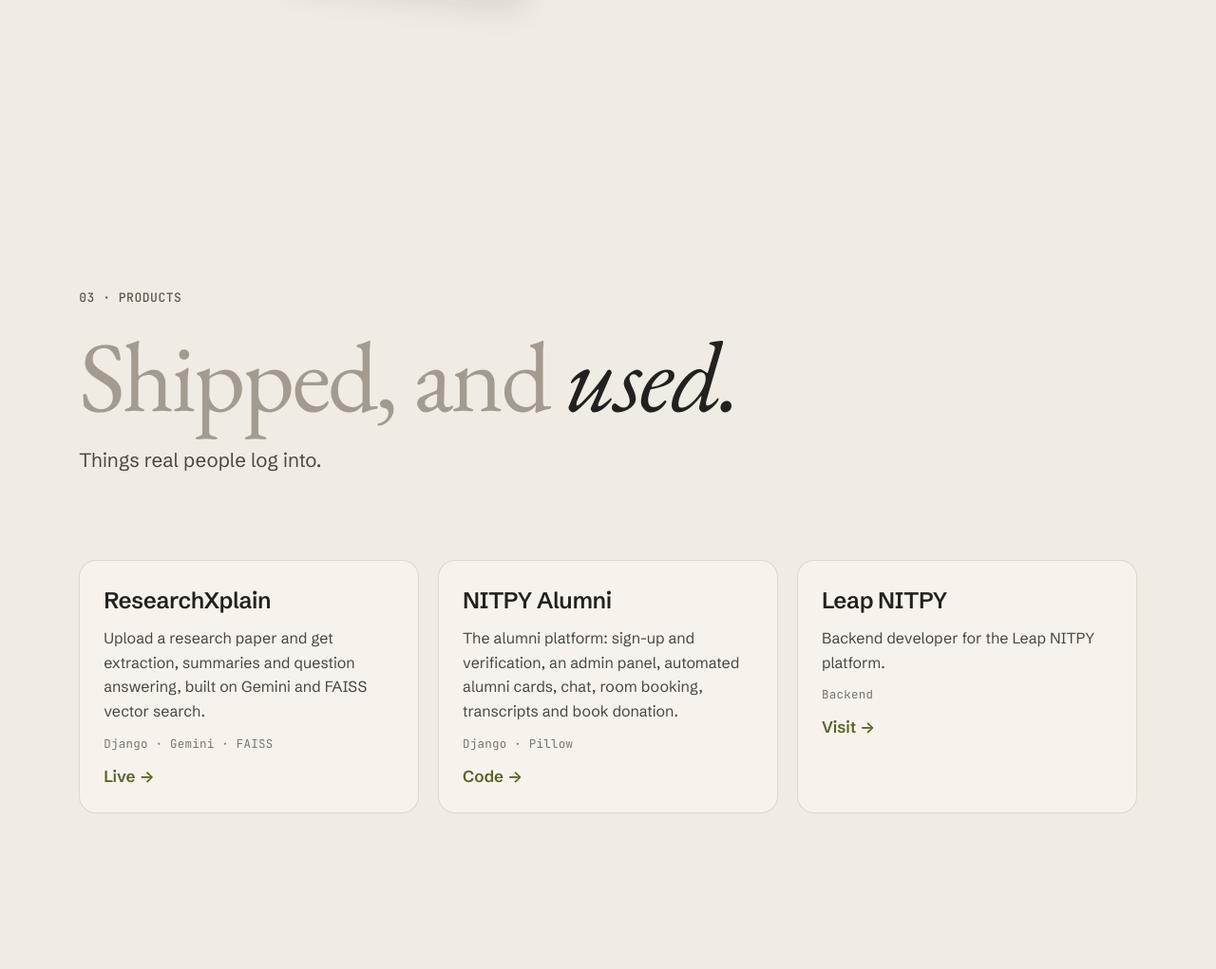
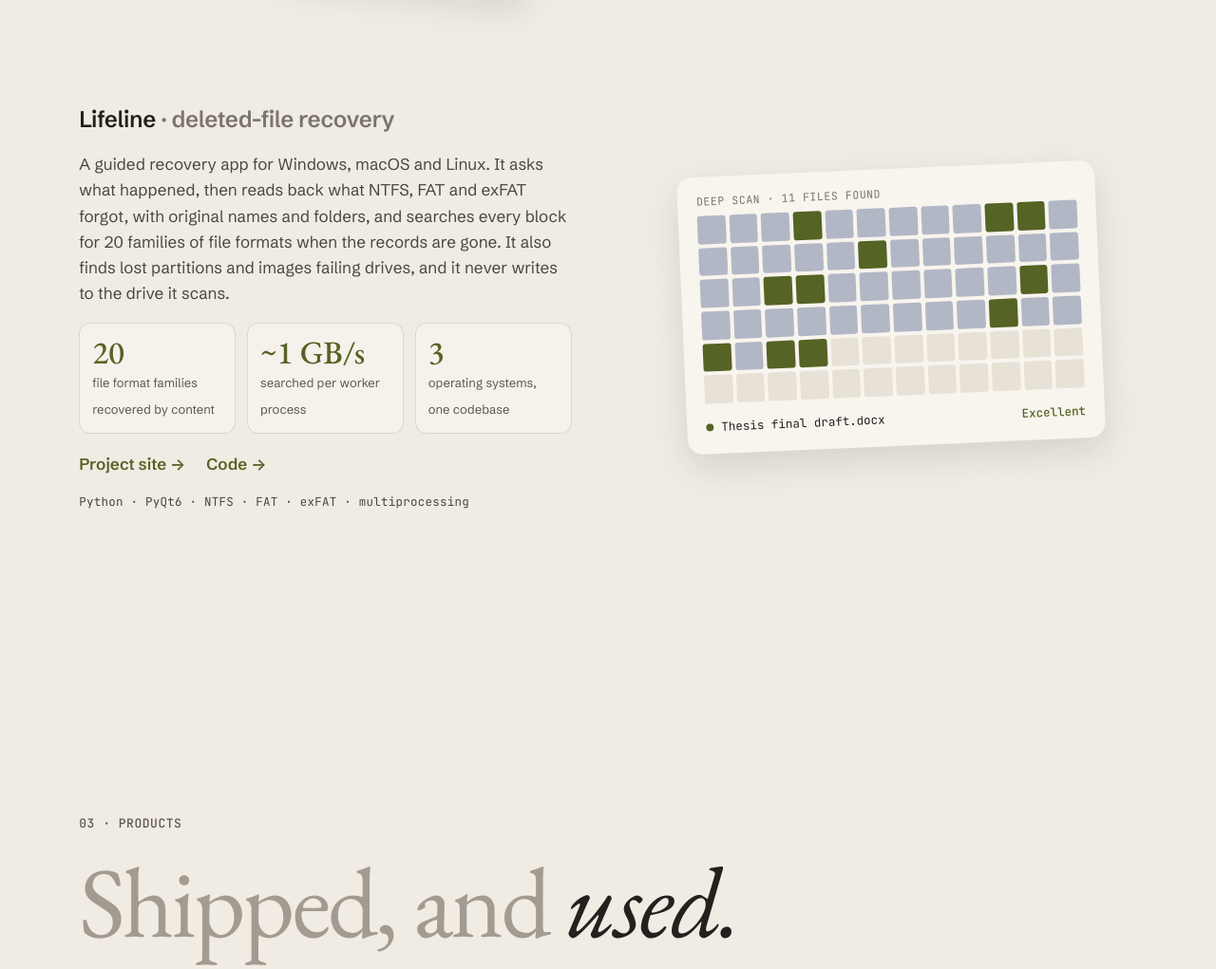
Before and after one commit to Ojas1024/ojas1024.github.io, a plain HTML site: page index.html in a window 1280 px wide. Shown: the part 3822-4843 px from the top of the page at 95% size. Drawn offline with nearby package versions, Linux system fonts and the light colour scheme.

Commit message:
Add Lifeline to Systems
Co-Authored-By: Claude Opus 5.5 <noreply@anthropic.com>

```diff
--- a/index.html
+++ b/index.html
@@ -137,7 +137,7 @@
   <div class="chapter-head">
     <p class="num">02 · Systems</p>
     <h2 class="display reveal"><span class="grey">Close to</span> <em>the metal.</em></h2>
-    <p class="sub reveal">Interpreters without heaps, databases without trade-offs, and backends that stay fast.</p>
+    <p class="sub reveal">Interpreters without heaps, databases without trade-offs, and a way back for files you thought were gone.</p>
   </div>
 
   <article class="feature">
@@ -170,6 +170,27 @@
         <div class="card model tilt" style="--r:4deg" data-depth="20"><b>Document</b><span>{"tags": ["ml", "db"]}</span></div>
         <div class="card model tilt" style="--r:-2deg" data-depth="26"><b>Graph</b><span>(a)-[:CITES]-&gt;(b)</span></div>
         <div class="card model tilt" style="--r:6deg" data-depth="14"><b>Vector</b><span>k-NN · cosine 0.93</span></div>
+      </div>
+    </figure>
+  </article>
+
+  <article class="feature">
+    <div class="feature-copy reveal">
+      <h3>Lifeline <span class="dim">· deleted-file recovery</span></h3>
+      <p>A guided recovery app for Windows, macOS and Linux. It asks what happened, then reads back what NTFS, FAT and exFAT forgot, with original names and folders, and searches every block for 20 families of file formats when the records are gone. It also finds lost partitions and images failing drives, and it never writes to the drive it scans.</p>
+      <ul class="facts">
+        <li><b>20</b><span>file format families recovered by content</span></li>
+        <li><b>~1 GB/s</b><span>searched per worker process</span></li>
+        <li><b>3</b><span>operating systems, one codebase</span></li>
+      </ul>
+      <p class="links-row"><a class="link" href="https://ojas1024.github.io/LifeLine/">Project site →</a><a class="link" href="https://github.com/Ojas1024/LifeLine">Code →</a></p>
+      <p class="stack">Python · PyQt6 · NTFS · FAT · exFAT · multiprocessing</p>
+    </div>
+    <figure class="feature-visual reveal" aria-hidden="true">
+      <div class="card diskmap tilt" style="--r:-2.5deg" data-depth="14">
+        <p class="chart-title">deep scan · 11 files found</p>
+        <div class="cells"><i class="s"></i><i class="s"></i><i class="s"></i><i class="f"></i><i class="s"></i><i class="s"></i><i class="s"></i><i class="s"></i><i class="s"></i><i class="f"></i><i class="f"></i><i class="s"></i><i class="s"></i><i class="s"></i><i class="s"></i><i class="s"></i><i class="s"></i><i class="f"></i><i class="s"></i><i class="s"></i><i class="s"></i><i class="s"></i><i class="s"></i><i class="s"></i><i class="s"></i><i class="s"></i><i class="f"></i><i class="f"></i><i class="s"></i><i class="s"></i><i class="s"></i><i class="s"></i><i class="s"></i><i class="s"></i><i class="f"></i><i class="s"></i><i class="s"></i><i class="s"></i><i class="s"></i><i class="s"></i><i class="s"></i><i class="s"></i><i class="s"></i><i class="s"></i><i class="s"></i><i class="f"></i><i class="s"></i><i class="s"></i><i class="f"></i><i class="s"></i><i class="f"></i><i class="f"></i><i></i><i></i><i></i><i></i><i></i><i></i><i></i><i></i><i></i><i></i><i></i><i></i><i></i><i></i><i></i><i></i><i></i><i></i><i></i><i></i></div>
+        <p class="found"><span class="ok-dot"></span>Thesis final draft.docx <b>Excellent</b></p>
       </div>
     </figure>
   </article>
@@ -239,7 +260,7 @@
 
 <footer class="footer">
   <span>© 2026 Ojas Gupta</span>
-  <nav><a href="https://github.com/Ojas1024">GitHub</a><a href="https://www.linkedin.com/in/gupta-ojas/">LinkedIn</a><a href="https://ojas1024.github.io/plu-ggn-unlearning/">PLU-GGN</a></nav>
+  <nav><a href="https://github.com/Ojas1024">GitHub</a><a href="https://www.linkedin.com/in/gupta-ojas/">LinkedIn</a><a href="https://ojas1024.github.io/plu-ggn-unlearning/">PLU-GGN</a><a href="https://ojas1024.github.io/LifeLine/">Lifeline</a></nav>
 </footer>
 <script src="main.js"></script>
 </body>
--- a/style.css
+++ b/style.css
@@ -166,6 +166,17 @@ h3 { font: 600 24px/1.25 var(--sans); color: var(--ink); letter-spacing: -.015em
 .motion.ready .in .box { opacity: 1; scale: 1; }
 .term.big { position: relative; left: auto; bottom: auto; width: min(100%, 480px); padding: 22px 24px; font-size: 14px; }
 .typed::after { content: "▌"; color: var(--mustard); animation: blink 1s steps(1) infinite; }
+.diskmap { width: min(100%, 440px); padding: 18px 20px 20px; }
+.diskmap .cells { display: grid; grid-template-columns: repeat(12, 1fr); gap: 4px; margin: 6px 0 16px; }
+.diskmap .cells i { aspect-ratio: 1; border-radius: 3px; background: #e7e1d6; }
+.diskmap .cells i.s { background: color-mix(in srgb, var(--blue) 34%, #e7e1d6); }
+.diskmap .cells i.f { background: var(--accent); }
+.motion.ready .diskmap .cells i.s, .motion.ready .diskmap .cells i.f { background: #e7e1d6; }
+.motion.ready .in .diskmap .cells i.s { background: color-mix(in srgb, var(--blue) 34%, #e7e1d6); transition: background .5s var(--ease); }
+.motion.ready .in .diskmap .cells i.f { background: var(--accent); transition: background .5s var(--ease); }
+.diskmap .found { display: flex; align-items: center; gap: 8px; font: 12.5px var(--mono); color: var(--ink); }
+.diskmap .found b { margin-left: auto; font-weight: 500; color: var(--accent); }
+.ok-dot { width: 8px; height: 8px; border-radius: 50%; background: var(--accent); }
 .models { position: relative; width: min(100%, 470px); height: 380px; }
 .model { position: absolute; display: grid; gap: 4px; padding: 16px 20px; width: 56%; }
 .model b { font: 500 26px/1 var(--serif); color: var(--ink); }
```
